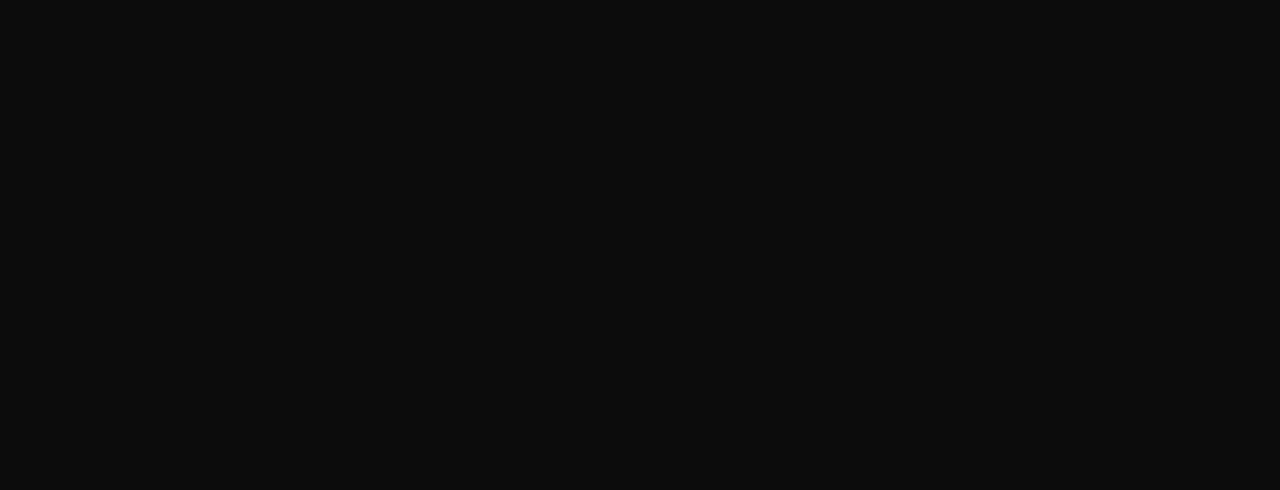
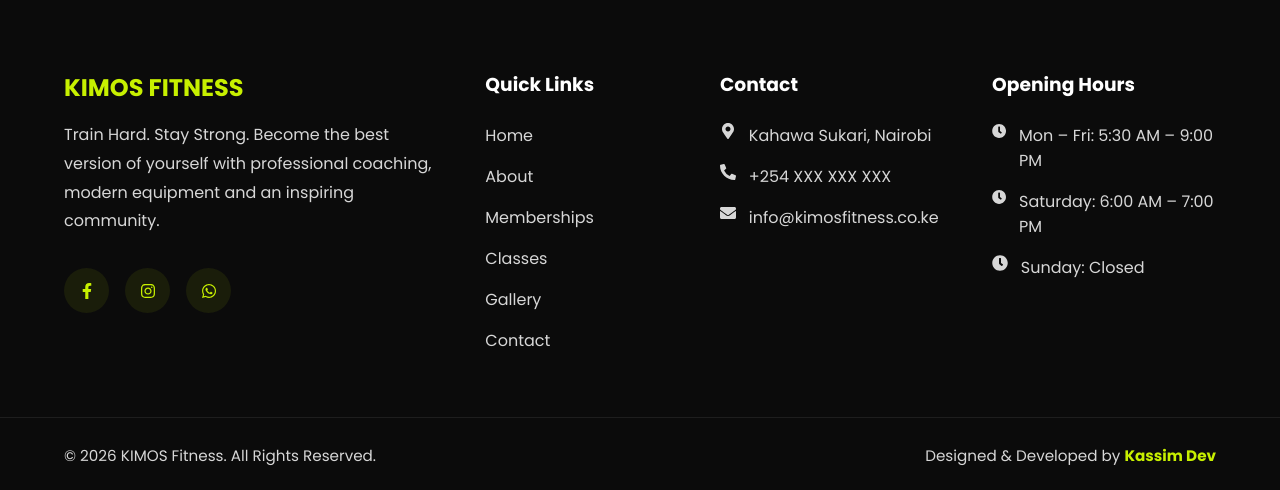
Before and after one commit to Kassim999999/KIMOS-FITNESS, a React (Vite) app: page / in a window 1280 px wide. Shown: the part 7157-7647 px from the top of the page. Before the commit the page ends 7146 px from the top, so only its background shows below. Built offline with nearby package versions, Linux system fonts and the light colour scheme.

Commit message:
Cook Mguu

```diff
--- a/src/components/layout/Footer/Footer.jsx
+++ b/src/components/layout/Footer/Footer.jsx
@@ -0,0 +1,143 @@
+import "../../../css/Footer.css";
+import {
+  FaFacebookF,
+  FaInstagram,
+  FaWhatsapp,
+  FaMapMarkerAlt,
+  FaPhoneAlt,
+  FaEnvelope,
+  FaClock,
+} from "react-icons/fa";
+
+function Footer() {
+  return (
+    <footer className="footer">
+
+      <div className="container footer-grid">
+
+        {/* Brand */}
+
+        <div className="footer-brand">
+
+          <h2>KIMOS FITNESS</h2>
+
+          <p>
+            Train Hard. Stay Strong. Become the best version of yourself with
+            professional coaching, modern equipment and an inspiring community.
+          </p>
+
+          <div className="socials">
+
+            <a href="#">
+              <FaFacebookF />
+            </a>
+
+            <a href="#">
+              <FaInstagram />
+            </a>
+
+            <a href="#">
+              <FaWhatsapp />
+            </a>
+
+          </div>
+
+        </div>
+
+        {/* Quick Links */}
+
+        <div>
+
+          <h3>Quick Links</h3>
+
+          <ul>
+
+            <li><a href="/">Home</a></li>
+
+            <li><a href="/about">About</a></li>
+
+            <li><a href="/memberships">Memberships</a></li>
+
+            <li><a href="/classes">Classes</a></li>
+
+            <li><a href="/gallery">Gallery</a></li>
+
+            <li><a href="/contact">Contact</a></li>
+
+          </ul>
+
+        </div>
+
+        {/* Contact */}
+
+        <div>
+
+          <h3>Contact</h3>
+
+          <ul>
+
+            <li>
+              <FaMapMarkerAlt />
+              <span>Kahawa Sukari, Nairobi</span>
+            </li>
+
+            <li>
+              <FaPhoneAlt />
+              <span>+254 XXX XXX XXX</span>
+            </li>
+
+            <li>
+              <FaEnvelope />
+              <span>info@kimosfitness.co.ke</span>
+            </li>
+
+          </ul>
+
+        </div>
+
+        {/* Opening Hours */}
+
+        <div>
+
+          <h3>Opening Hours</h3>
+
+          <ul>
+
+            <li>
+              <FaClock />
+              <span>Mon – Fri: 5:30 AM – 9:00 PM</span>
+            </li>
+
+            <li>
+              <FaClock />
+              <span>Saturday: 6:00 AM – 7:00 PM</span>
+            </li>
+
+            <li>
+              <FaClock />
+              <span>Sunday: Closed</span>
+            </li>
+
+          </ul>
+
+        </div>
+
+      </div>
+
+      <div className="footer-bottom">
+
+        <p>
+          © {new Date().getFullYear()} KIMOS Fitness. All Rights Reserved.
+        </p>
+
+        <p>
+          Designed & Developed by <strong>Kassim Dev</strong>
+        </p>
+
+      </div>
+
+    </footer>
+  );
+}
+
+export default Footer;
--- a/src/css/Footer.css
+++ b/src/css/Footer.css
@@ -0,0 +1,165 @@
+/* ===========================
+   FOOTER
+=========================== */
+
+.footer {
+    background: #0b0b0b;
+    padding-top: 5rem;
+    border-top: 1px solid var(--border);
+}
+
+.footer-grid {
+
+    display: grid;
+
+    grid-template-columns: 2fr 1fr 1.2fr 1.2fr;
+
+    gap: 3rem;
+
+    padding-bottom: 4rem;
+}
+
+.footer h2 {
+
+    color: var(--primary);
+
+    margin-bottom: 1rem;
+}
+
+.footer h3 {
+
+    margin-bottom: 1.5rem;
+
+    color: var(--white);
+}
+
+.footer p {
+
+    color: var(--text);
+
+    line-height: 1.8;
+}
+
+.footer ul {
+
+    display: flex;
+
+    flex-direction: column;
+
+    gap: 1rem;
+}
+
+.footer ul li {
+
+    display: flex;
+
+    align-items: flex-start;
+
+    gap: .8rem;
+
+    color: var(--text);
+}
+
+.footer a {
+
+    color: var(--text);
+
+    transition: .3s;
+}
+
+.footer a:hover {
+
+    color: var(--primary);
+}
+
+.socials {
+
+    display: flex;
+
+    gap: 1rem;
+
+    margin-top: 2rem;
+}
+
+.socials a {
+
+    width: 45px;
+
+    height: 45px;
+
+    display: grid;
+
+    place-items: center;
+
+    border-radius: 50%;
+
+    background: rgba(199, 240, 0, .08);
+
+    color: var(--primary);
+
+    transition: .3s;
+}
+
+.socials a:hover {
+
+    background: var(--primary);
+
+    color: var(--black);
+
+    transform: translateY(-5px);
+}
+
+.footer-bottom {
+
+    border-top: 1px solid var(--border);
+
+    padding: 1.5rem 5%;
+
+    display: flex;
+
+    justify-content: space-between;
+
+    align-items: center;
+
+    flex-wrap: wrap;
+
+    gap: 1rem;
+}
+
+.footer-bottom p {
+
+    font-size: .95rem;
+}
+
+.footer-bottom strong {
+
+    color: var(--primary);
+}
+
+@media(max-width:992px) {
+
+    .footer-grid {
+
+        grid-template-columns: repeat(2, 1fr);
+
+    }
+
+}
+
+@media(max-width:768px) {
+
+    .footer-grid {
+
+        grid-template-columns: 1fr;
+
+    }
+
+    .footer-bottom {
+
+        flex-direction: column;
+
+        text-align: center;
+
+    }
+
+}
--- a/src/pages/Home.jsx
+++ b/src/pages/Home.jsx
@@ -8,6 +8,7 @@ import Membership from "../components/home/Membership/Membership";
 import Classes from  "../components/home/Classes/Classes";
 import Trainers from "../components/home/Trainers/Trainers";
 import CTA from "../components/home/CTA/CTA";
+import Footer from "../components/layout/Footer/Footer";
 
 function Home() {
   return (
@@ -20,6 +21,7 @@ function Home() {
       <Classes />
       <Trainers />
       <CTA />
+      <Footer />
     </>
   );
 }
```
